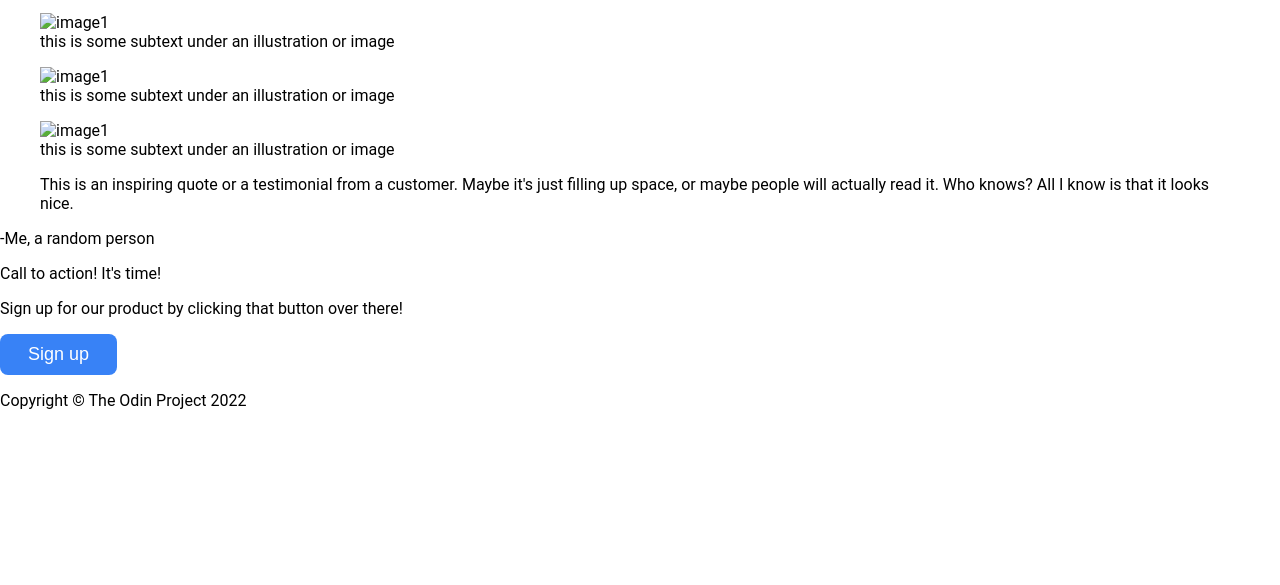
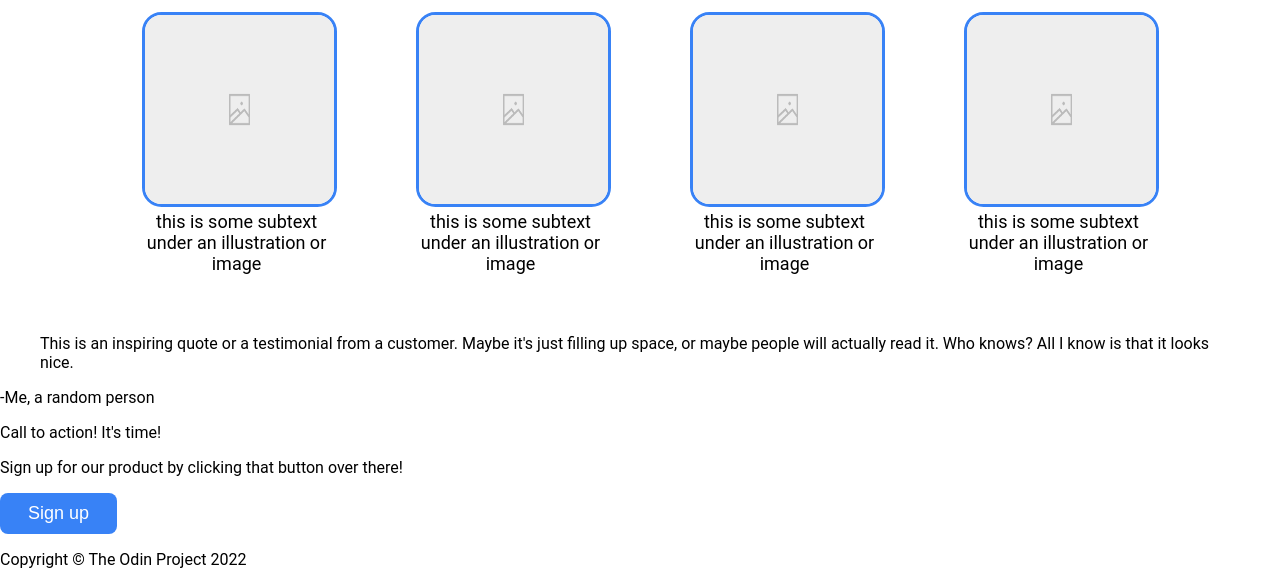
Before and after one commit to mzdak/landing-page, a plain HTML site: page index.html in a window 1280 px wide. Shown: the part 588-1173 px from the top of the page. Before the commit the page ends 1014 px from the top, so only its background shows below. Drawn offline with Linux system fonts and the light colour scheme.

Commit message:
added css to section 3

```diff
--- a/index.html
+++ b/index.html
@@ -35,19 +35,19 @@
             <h1>Some random information</h1>
             <div class="images">
                 <figure>
-                    <img src="#" alt="image1">
+                    <img class="square" src="./images/placeholder-rectangle.png" alt="image1">
                     <figcaption>this is some subtext under an illustration or image</figcaption>
                 </figure>
                 <figure>
-                    <img src="#" alt="image1">
+                    <img class="square" src="./images/placeholder-rectangle.png" alt="image2">
                     <figcaption>this is some subtext under an illustration or image</figcaption>
                 </figure>
                 <figure>
-                    <img src="#" alt="image1">
+                    <img class="square" src="./images/placeholder-rectangle.png" alt="image3">
                     <figcaption>this is some subtext under an illustration or image</figcaption>
                 </figure>
                 <figure>
-                    <img src="#" alt="image1">
+                    <img class="square" src="./images/placeholder-rectangle.png" alt="image4">
                     <figcaption>this is some subtext under an illustration or image</figcaption>
                 </figure>
             </div>
--- a/style.css
+++ b/style.css
@@ -74,3 +74,44 @@ button{
     border-radius: 8px;
     border: 0;
 }
+
+/* section 2 */
+.section2{
+    display: flex;
+    flex-direction: column;
+    justify-content: center;
+    align-items: center;
+    padding: 28px;
+}
+
+.images{
+    display: flex;
+    margin-right: -15px;
+    gap: 5px;
+}
+
+figcaption{
+    font-size: 18px;
+    text-align: center;
+}
+
+h1{
+    font-size: 36px;
+    color:  #1f2937;
+    font-weight: 800;
+}
+
+.square{
+    width:5cm;
+    height: 5cm;
+}
+
+figure{
+    width: 5cm;
+}
+
+figure>img{
+    border: solid;
+    border-color: #3882f6;
+    border-radius: 10%;
+}
```
